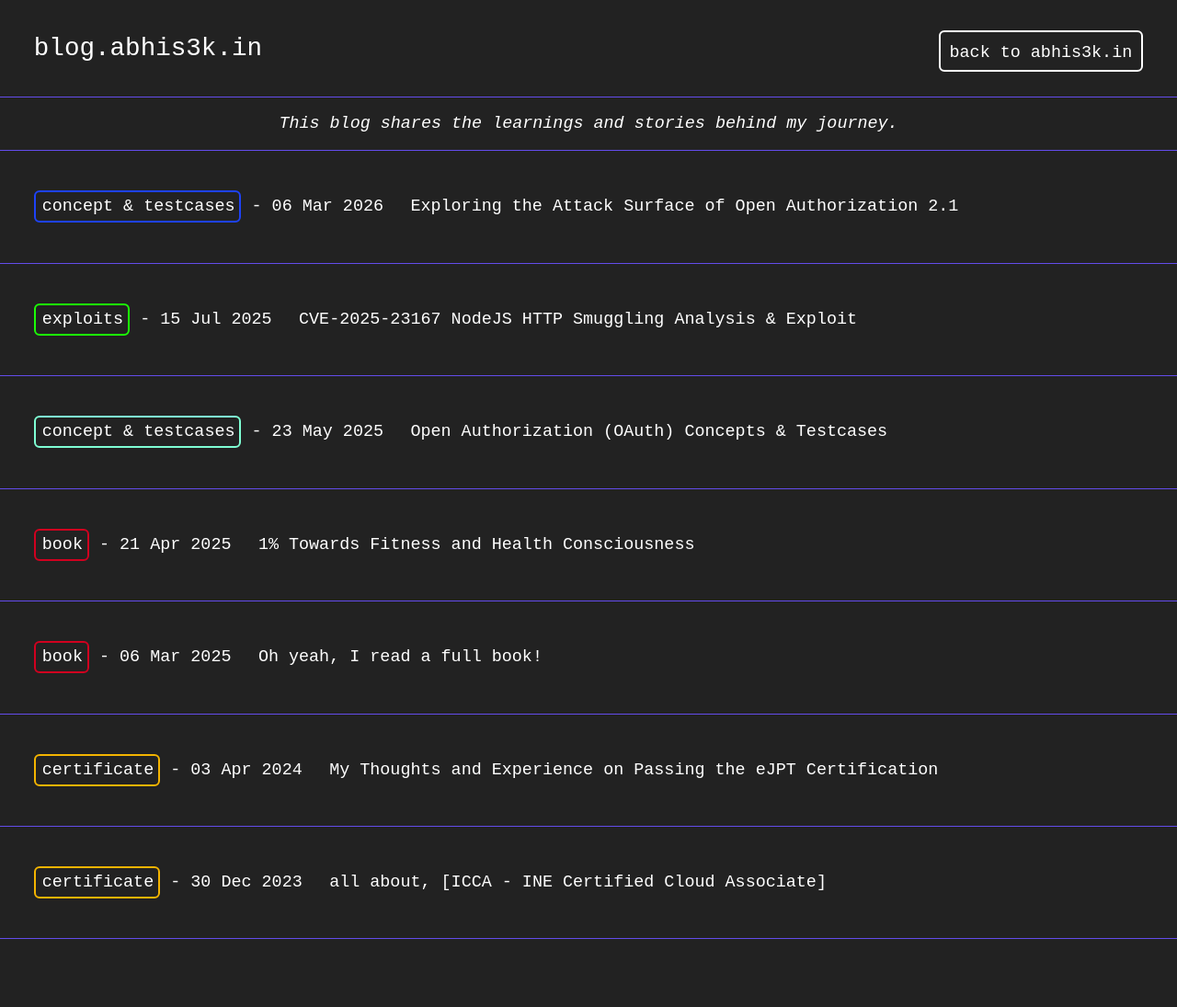
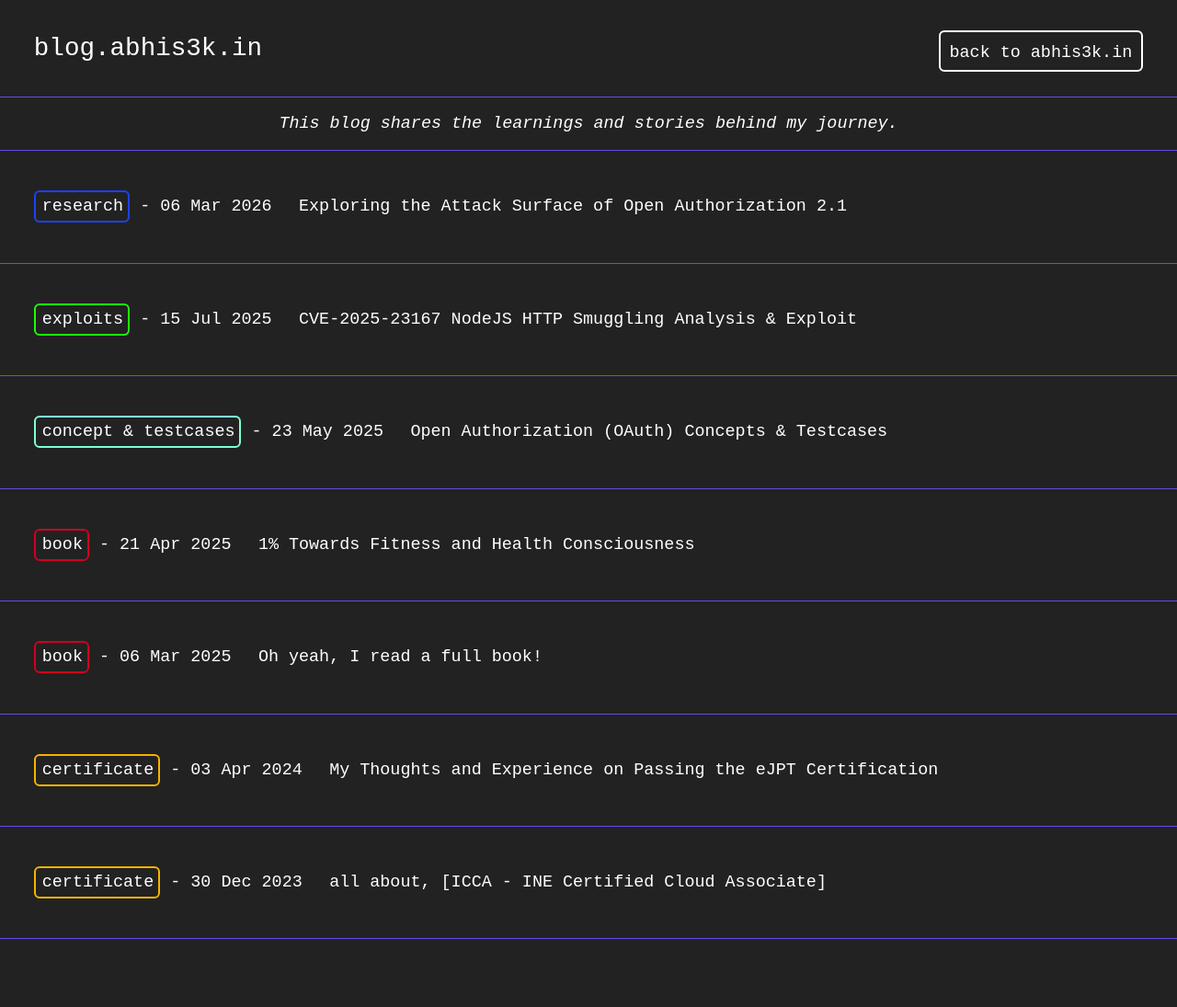
Before and after one commit to abhisek3122/blog.abhis3k.in, a Jekyll site: the page built from index.html, in a window 1280 px wide. Shown: the whole page at 92% size. Built offline with Jekyll 4.4.1, drawn with Linux system fonts in a browser that asks for light colours; some web fonts are replaced; the list of posts is cut into pages by our own code.

Commit message:
Update priority-tag from 'concept & testcases' to 'research'

```diff
--- a/_posts/2026-03-06-exploring-the-attack-surface-of-oauth-2-1.md
+++ b/_posts/2026-03-06-exploring-the-attack-surface-of-oauth-2-1.md
@@ -4,7 +4,7 @@
 post-title:  "Exploring the Attack Surface of Open Authorization 2.1"
 date:   2026-03-06 10:30:00 +0530
 categories: research
-priority-tag: <span class="priority" style="border-color:#1E42F7">concept & testcases</span>
+priority-tag: <span class="priority" style="border-color:#1E42F7">research</span>
 twitter-image: /assets/posts/2026-03-06-exploring-the-attack-surface-of-oauth-2.1/main.png
 ---
 
```
